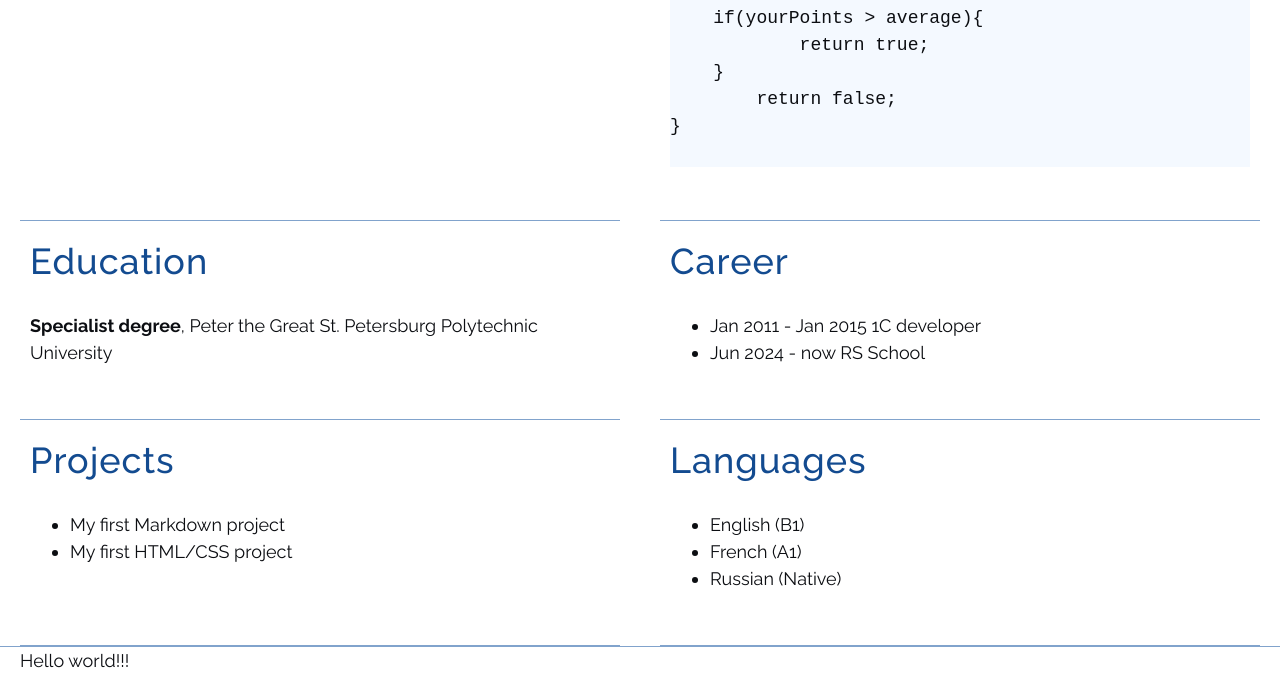
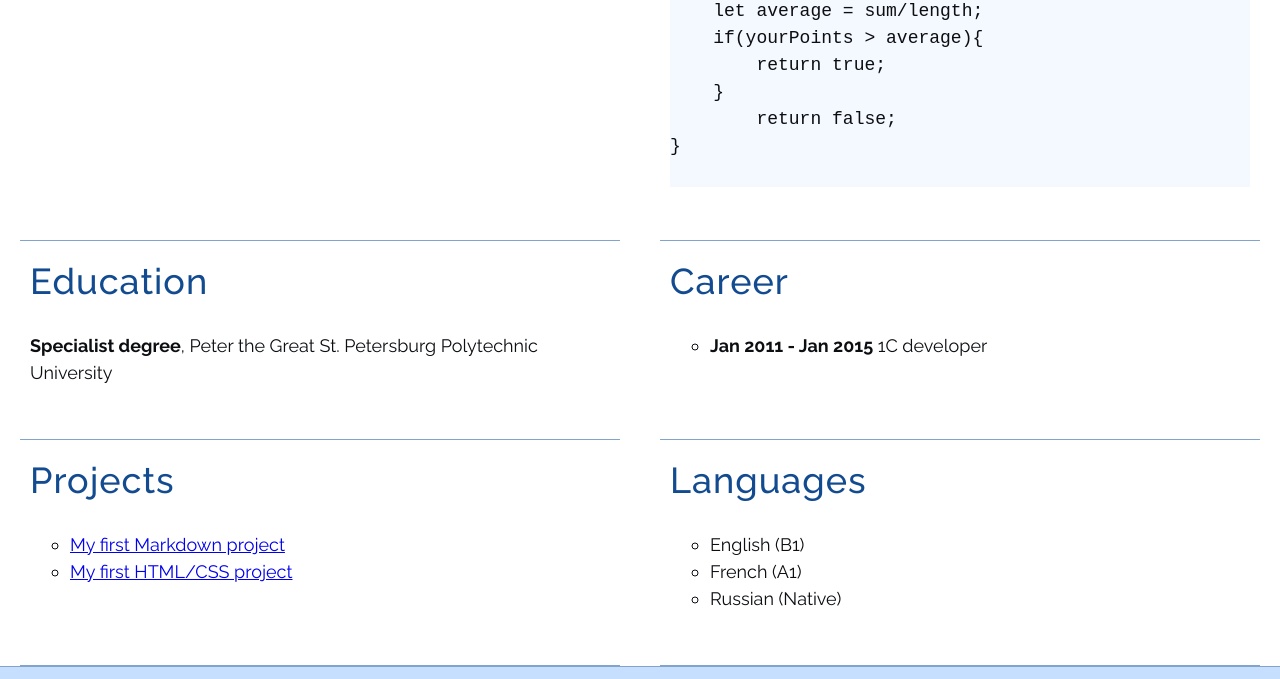
Before and after one commit to TroninaEV/rsschool-cv, a plain HTML site: page index.html in a window 1280 px wide. Shown: the part 1017-1696 px from the top of the page. Drawn offline with Linux system fonts and the light colour scheme.

Commit message:
feat: add footer info

```diff
--- a/index.html
+++ b/index.html
@@ -45,7 +45,7 @@
                     <li class="section-list-item"><img class="img-marker" src="assets/img/phones.svg" alt="phone">+7(904)-000-00-00</li>
                     <li class="section-list-item"><img class="img-marker" src="assets/img/email.svg"  alt="email">troninae@gmail.com</li>
                     <li class="section-list-item"><img class="img-marker" src="assets/img/discord32.svg" alt="discord">troninae</li>
-                    <li class="section-list-item"><img class="img-marker" src="assets/img/telegram32.svg" alt="telegram"><a href="https://t.me/Elen1C" class="list-link">@Elen1C</a></li>
+                    <li class="section-list-item"><img class="img-marker" src="assets/img/telegram32.svg" alt="telegram"><a href="https://t.me/Elen1C" class="list-link" target="_blank">@Elen1C</a></li>
                 </ul>
             </section>
             <section class="section" id="summary">
@@ -79,7 +79,7 @@ function betterThanAverage(classPoints, yourPoints) {
     }
     let average = sum/length;
     if(yourPoints &gt; average){
-            return true;
+        return true;
     }
         return false;
 }</code>
@@ -92,8 +92,7 @@ function betterThanAverage(classPoints, yourPoints) {
             <section class="section" id="career">
                 <h2 class="section-title-profile">Career</h2>
                 <ul class="section-list">
-                    <li class="section-list-item">Jan 2011 - Jan 2015 1C developer</li>
-                    <li class="section-list-item">Jun 2024 - now RS School</li>
+                    <li class="section-list-item"><b>Jan 2011 - Jan 2015</b> 1C developer</li>
                 </ul>
             </section>
 
@@ -101,8 +100,8 @@ function betterThanAverage(classPoints, yourPoints) {
             <section class="section" id="projects">
                 <h2 class="section-title-profile">Projects</h2>
                 <ul class="section-list">
-                    <li class="section-list-item"><a>My first Markdown project</a></li>
-                    <li class="section-list-item"><a>My first HTML/CSS project</a></li>
+                    <li class="section-list-item"><a href="https://troninaev.github.io/rsschool-cv/cv" target="_blank">My first Markdown project</a></li>
+                    <li class="section-list-item"><a href="https://troninaev.github.io/rsschool-cv/" target="_blank">My first HTML/CSS project</a></li>
                 </ul>
             </section>
             <section class="section" id="languages">
@@ -116,7 +115,10 @@ function betterThanAverage(classPoints, yourPoints) {
         </div>
     </main>
     <footer class="footer">
-        <div class="container">Hello world!!!</div>
+        <div class="container">
+            <p><a href="https://rs.school/courses/javascript-preschool-ru" target="_blank"><img height=64px src="assets/img/logo-rs.svg" alt="JS front-end pre school"></a>
+            2024 <a href="https://github.com/TroninaEV" target="_blank" class="list-link">Tronina Elena</a> </p>
+        </div>
     </footer>
 </body>
 
--- a/style.css
+++ b/style.css
@@ -13,12 +13,12 @@
 * {
     box-sizing: border-box;
 }
-a{
+/* a{
     color: #0c0e12;
 }
 a:visited{
     color: #000;
-}
+} */
 
 html {
     scroll-behavior: smooth;
@@ -45,11 +45,13 @@ header {
 }
 
 main {
-    border-bottom: 1px solid  #81a3cc;
+
 }
 
 footer {
 
+    background-color: #c6dfff;
+    border-top: 1px solid #81a3cc;
     /* border: 1px solid rgb(30, 255, 0); */
 }
 
@@ -116,6 +118,11 @@ footer {
 .section-list-contacts {
 	list-style-type: none;
     font-weight: 600;
+    padding: 10px;
+}
+
+.section-list {
+	list-style-type: circle;
 }
 
 .img-marker{
```
Also changed, not shown: assets/img/discord.svg (deleted), assets/img/icons8-телеграмма-48.png (deleted), assets/img/logo-rs.svg (added), assets/img/telegram.svg (deleted).
